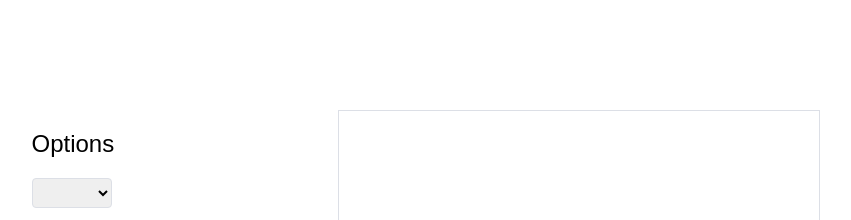
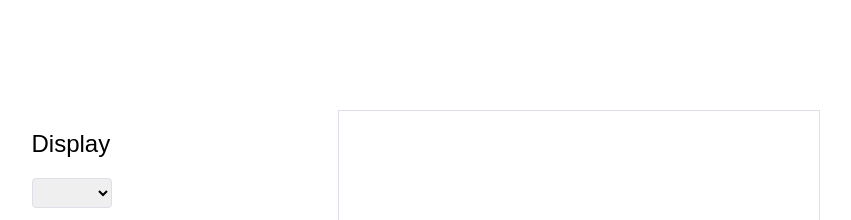
Before and after one commit to lomirus/sekiro-symbols-generator, a React app: page / in a window 1280 px wide. Shown: the top 220 px of the page, without its empty margins (221-1072 px from the left). Built offline with nearby package versions, Linux system fonts and the light colour scheme.

Commit message:
refactor: rename Main/Options to Display

```diff
--- a/src/App.tsx
+++ b/src/App.tsx
@@ -21,7 +21,7 @@ const styles = {
 const App = (): ReactElement => (
     <div css={styles.root}>
         <div id="options">
-            <Options.Main />
+            <Options.Display />
             <Options.Background />
             <Options.Size />
         </div>
--- a/src/components/Options.tsx
+++ b/src/components/Options.tsx
@@ -1,5 +1,5 @@
-import Main from './options/export/Main';
+import Display from './options/export/Display';
 import Background from './options/export/Background';
 import Size from './options/export/Size';
 
-export { Main, Background, Size }
+export { Display, Background, Size }
--- a/src/components/options/export/Main.tsx
+++ b/src/components/options/export/Display.tsx
@@ -43,7 +43,7 @@ const Styles: Record<string, CSSObject> = {
 }
 
 const MainOptions = (): ReactElement => (
-    <Option title="Options" childrenStyle={Styles.children}
+    <Option title="Display" childrenStyle={Styles.children}
         preset={
             <select css={Styles.select}>
                 {presets.map(preset => <option key={preset.title}>{preset.color}</option>)}
```
